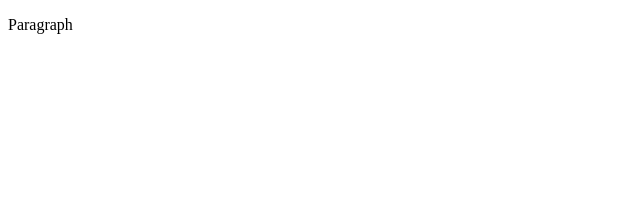
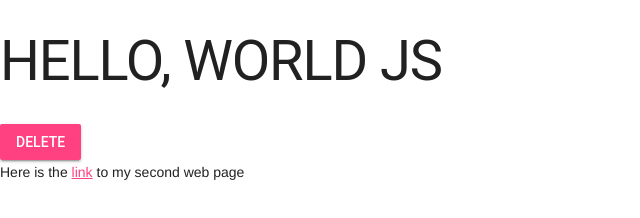
Before and after one commit to ICD2O-Digital-Tech-ShemS/Unit1-07-Intro-to-JS, a plain HTML site: page index.html in a window 1280 px wide. Shown: the whole page, without its empty margins (0-640 px from the left). Drawn offline with nearby package versions, Linux system fonts and the light colour scheme.

Commit message:
I crated an alert on my web page by using a function and a script

```diff
--- a/css/style.css
+++ b/css/style.css
@@ -2,3 +2,15 @@
 * Created on: Sep 2020
 * This file contains the CSS for index.html
 */
+body{
+    background-color: DarkKhaki ;
+}
+h1 {
+    background-color: rgb(199, 224, 31);
+    color: hsl(147, 50%, 47%);
+    padding: 40px;
+    text-align: center;
+}
+p {
+    background-color: #eeff00;
+}
--- a/index.html
+++ b/index.html
@@ -1,9 +1,26 @@
 <!DOCTYPE html>
 <html>
   <head>
+    <meta charset="utf-8>"
+    <meta name="description" content= My first web page, with proper style >
+    <meta name="keyword" content="immaculata, ics2o">
+    <meta name="author" content="Shem Student">
+    <meta name="viewport" content="width=device-width, initial-scale=1.0">
+    <link rel="stylesheet" href="https://fonts.googleapis.com/icon?family=Material+Icons">
+    <link rel="stylesheet" href="https://code.getmdl.io/1.3.0/material.indigo-pink.min.css">
+    <script defer src="https://code.getmdl.io/1.3.0/material.min.js"></script>
     <title>Title</title>
+    <link rel="icon" type="image/png" sizes="18x18" href="./fAVICONS/JavaScript.png">
   </head>
   <body>
-    <p>Paragraph</p>
-  </body>
+    <script>
+      function btnClickMe() {
+        alert("Delete File")
+      }
+    </script>
+  <h1>HELLO, WORLD JS</h1>
+<button onclick="btnClickMe()" class="mdl-button mdl-js-button mdl-button--raised mdl-js-ripple-effect mdl-button--accent">
+    Delete
+</button>
+<p>Here is the <a href="index2.html">link</a> to my second web page</p>
 </html>
```
Also changed, not shown: index2.html (added, +31 -0 lines), fAVICONS/JavaScript.png (added).
